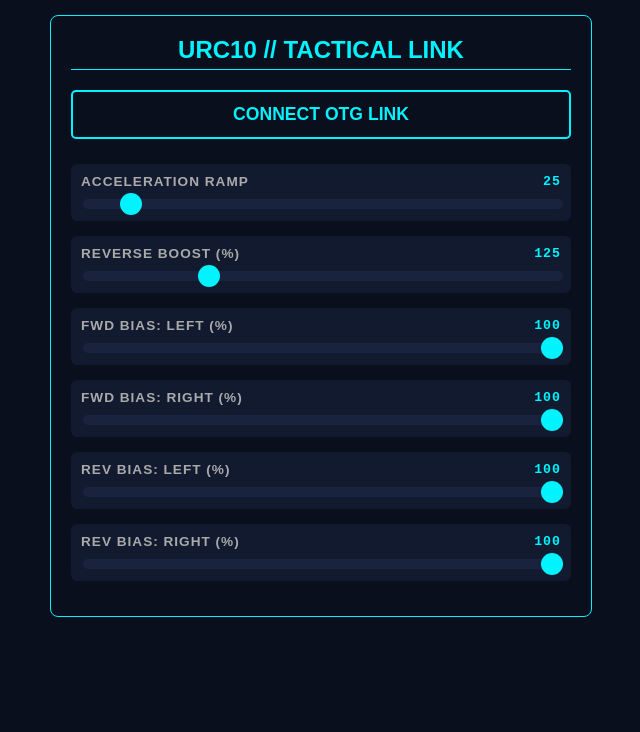
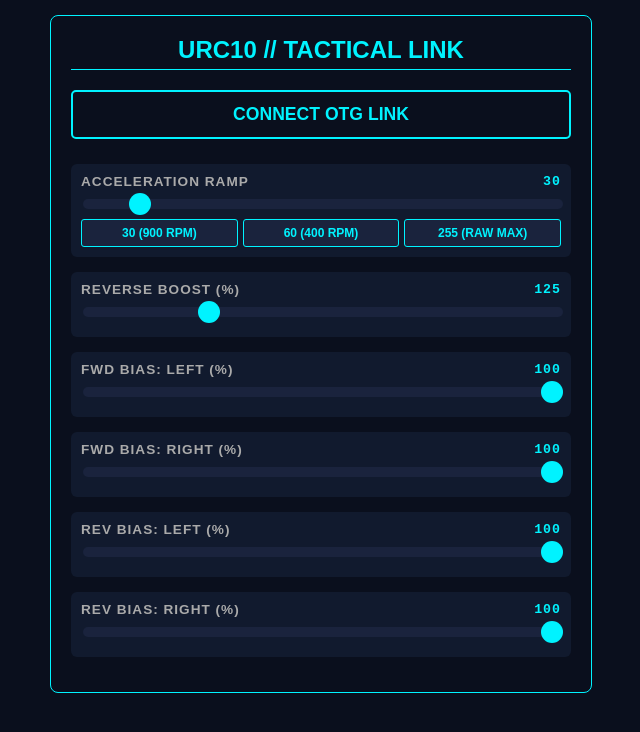
Before and after one commit to tj-xinetic/rccalibration, a plain HTML site: page index.html in a window 1280 px wide. Shown: the whole page, without its empty margins (319-959 px from the left). Drawn offline with Linux system fonts and the light colour scheme.

Commit message:
Update index.html

```diff
--- a/index.html
+++ b/index.html
@@ -11,21 +11,34 @@
         h2 { border-bottom: 1px solid var(--neon-cyan); padding-bottom: 5px; color: var(--neon-cyan); text-align: center; margin-top: 0; }
         .control-group { margin: 15px 0; display: flex; flex-direction: column; background: #111a2e; padding: 10px; border-radius: 6px; }
         label { margin-bottom: 8px; font-weight: bold; font-size: 0.85em; letter-spacing: 1px; color: #aaa;}
-        input[type="range"] { -webkit-appearance: none; width: 100%; background: #1a233d; height: 10px; border-radius: 5px; outline: none; }
+        input[type="range"] { -webkit-appearance: none; width: 100%; background: #1a233d; height: 10px; border-radius: 5px; outline: none; margin-bottom: 10px; }
         input[type="range"]::-webkit-slider-thumb { -webkit-appearance: none; width: 22px; height: 22px; background: var(--neon-cyan); border-radius: 50%; cursor: pointer; }
-        button { background: transparent; border: 2px solid var(--neon-cyan); color: var(--neon-cyan); padding: 12px; font-weight: bold; font-size: 1.1em; cursor: pointer; width: 100%; border-radius: 5px; margin-bottom: 10px; }
-        button:hover { background: var(--neon-cyan); color: #000; }
+
+        /* Main Connect Button */
+        .btn-main { background: transparent; border: 2px solid var(--neon-cyan); color: var(--neon-cyan); padding: 12px; font-weight: bold; font-size: 1.1em; cursor: pointer; width: 100%; border-radius: 5px; margin-bottom: 10px; transition: 0.3s; }
+        .btn-main:hover { background: var(--neon-cyan); color: #000; }
+
+        /* Quick Preset Buttons */
+        .preset-row { display: flex; gap: 5px; justify-content: space-between; }
+        .preset-btn { flex: 1; background: #1a233d; border: 1px solid var(--neon-cyan); color: var(--neon-cyan); padding: 6px 0; font-size: 0.75em; font-weight: bold; cursor: pointer; border-radius: 3px; }
+        .preset-btn:active { background: var(--neon-cyan); color: #000; }
+
         .val-disp { font-family: monospace; color: var(--neon-cyan); float: right; font-size: 1.2em; }
     </style>
 </head>
 <body>
     <div class="panel">
         <h2>URC10 // TACTICAL LINK</h2>
-        <button id="connectBtn">CONNECT OTG LINK</button>
+        <button id="connectBtn" class="btn-main">CONNECT OTG LINK</button>
 
         <div class="control-group">
-            <label>ACCELERATION RAMP <span id="rampVal" class="val-disp">25</span></label>
-            <input type="range" min="5" max="255" value="25" oninput="updateParam('R', this.value, 'rampVal')">
+            <label>ACCELERATION RAMP <span id="rampVal" class="val-disp">30</span></label>
+            <input type="range" id="rampSlider" min="5" max="255" value="30" oninput="updateParam('R', this.value, 'rampVal')">
+            <div class="preset-row">
+                <button class="preset-btn" onclick="setRamp(30)">30 (900 RPM)</button>
+                <button class="preset-btn" onclick="setRamp(60)">60 (400 RPM)</button>
+                <button class="preset-btn" onclick="setRamp(255)">255 (RAW MAX)</button>
+            </div>
         </div>
 
         <div class="control-group">
@@ -76,11 +89,16 @@
             document.getElementById(displayId).innerText = value;
             if (writer) {
                 const encoder = new TextEncoder();
-                // Formats packet, e.g., "FL95\n" or "R50\n"
                 const packet = `${command}${value}\n`;
                 await writer.write(encoder.encode(packet));
             }
         }
+
+        // Quick Preset Logic
+        function setRamp(val) {
+            document.getElementById('rampSlider').value = val;
+            updateParam('R', val, 'rampVal');
+        }
     </script>
 </body>
 </html>
```
